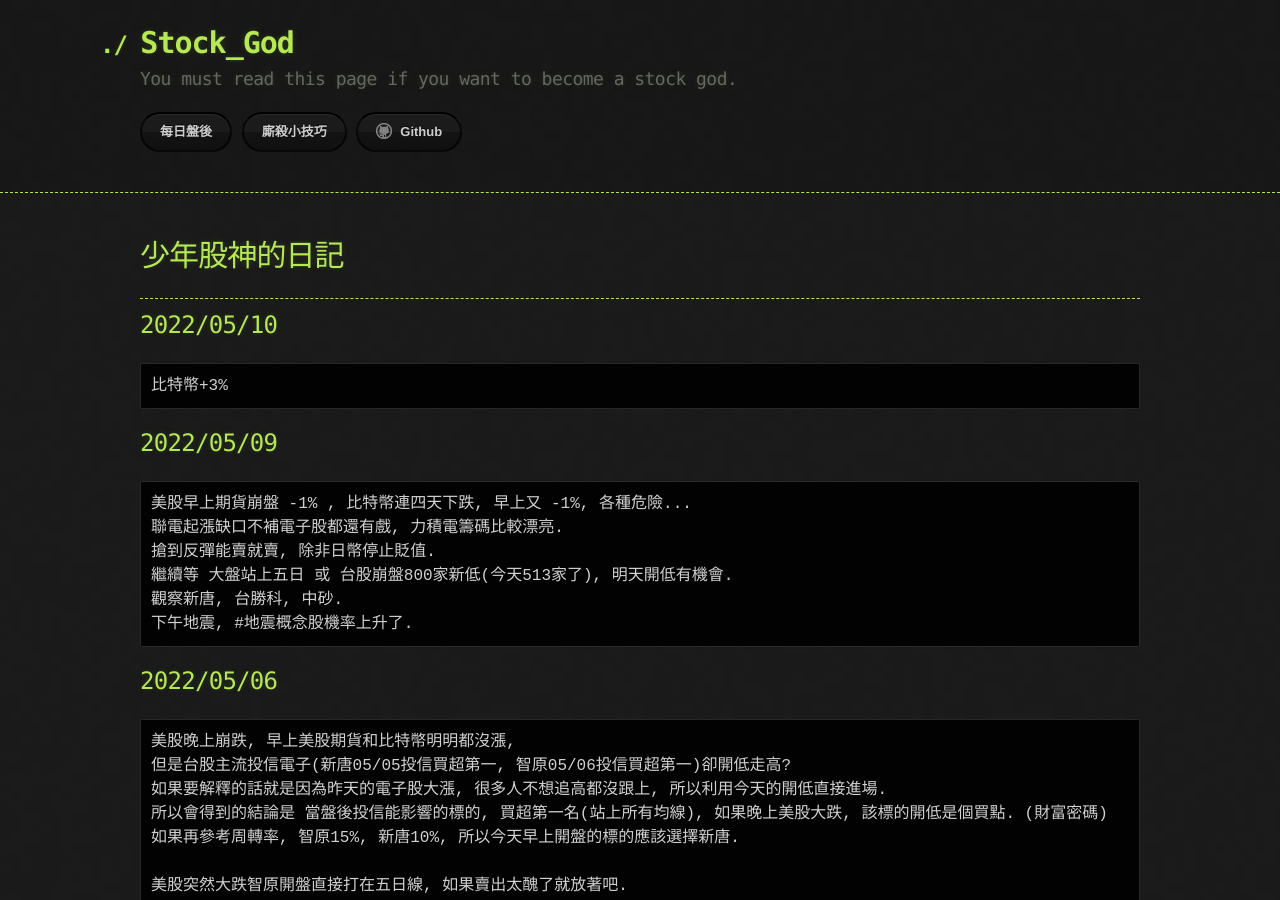
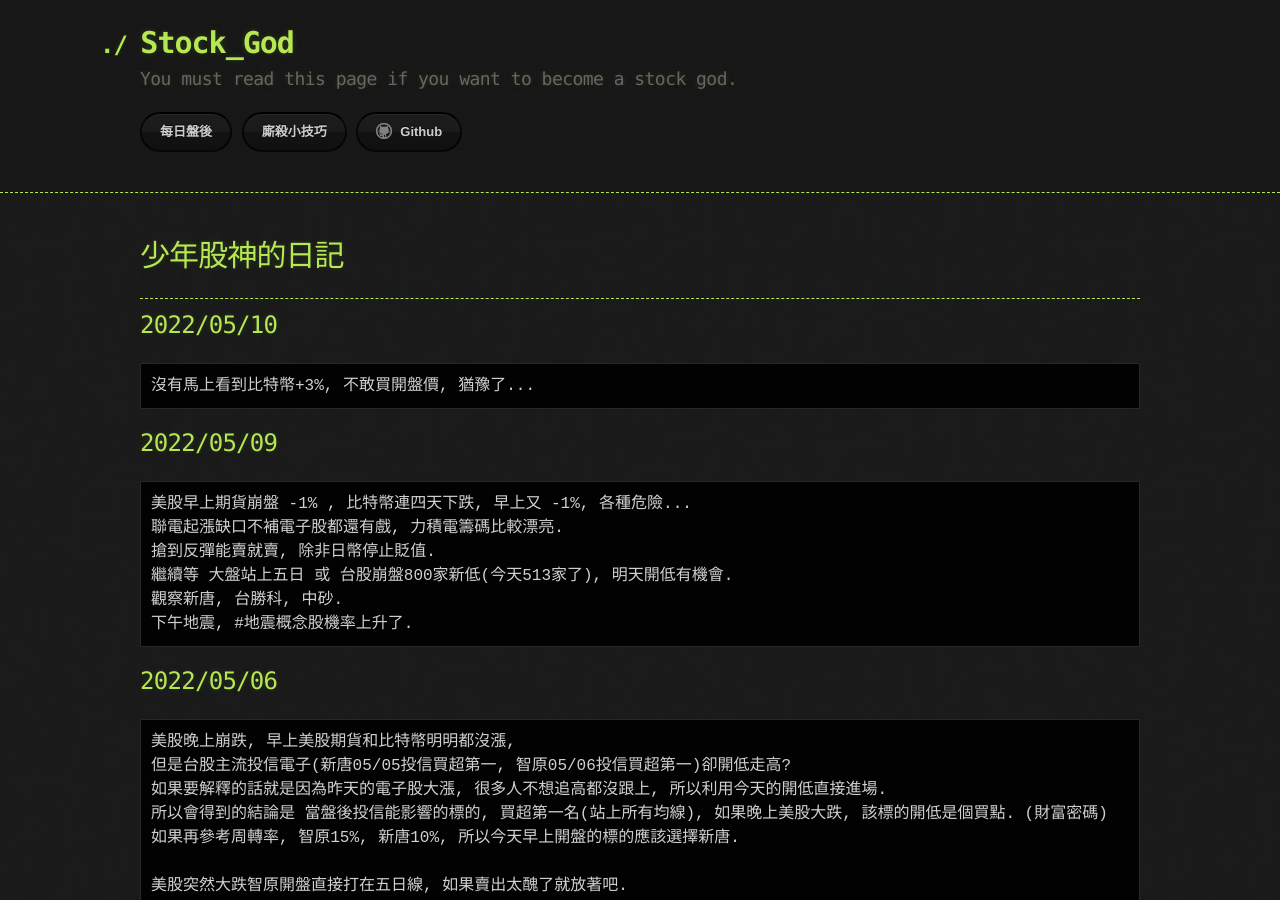
Before and after one commit to lepg5487/Stock_God, a Jekyll site: the page built from index.md, in a window 1280 px wide and 900 px high. Built offline with Jekyll 4.4.1, drawn with Linux system fonts in a browser that asks for light colours; our own code applies the rules of GitHub Pages for plain Markdown files.

Commit message:
Update index.md

````diff
--- a/index.md
+++ b/index.md
@@ -8,7 +8,7 @@ layout: testlayouts
 
 ## 2022/05/10
 ```
-比特幣+3%
+沒有馬上看到比特幣+3%, 不敢買開盤價, 猶豫了...
 ```
 
 ## 2022/05/09
````
